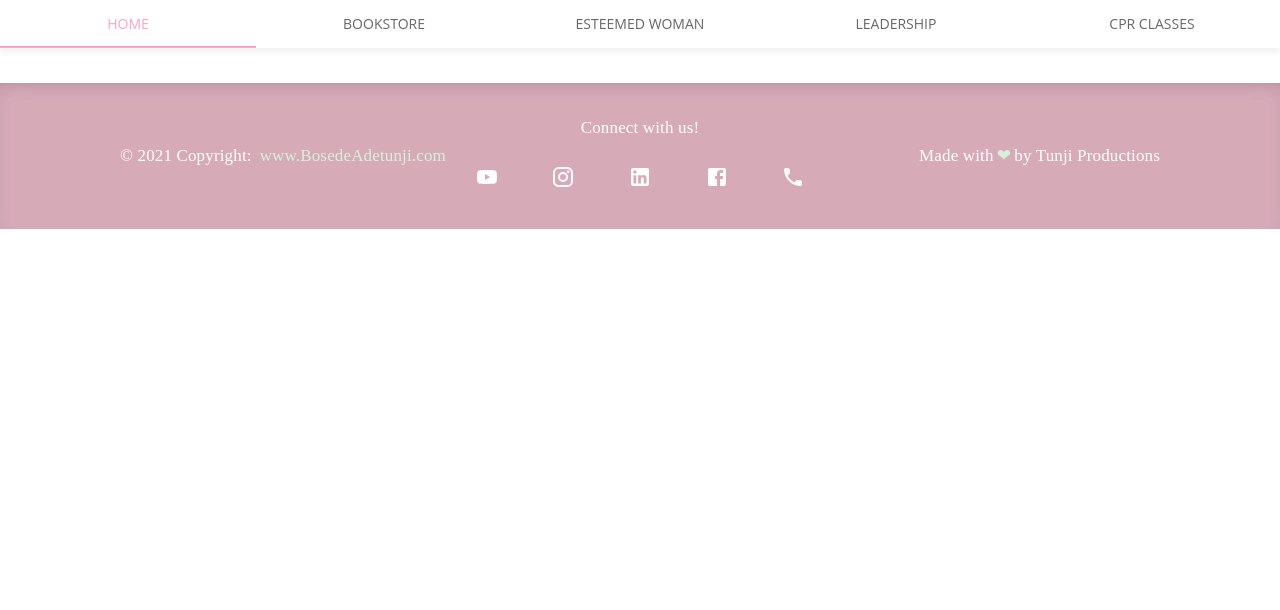
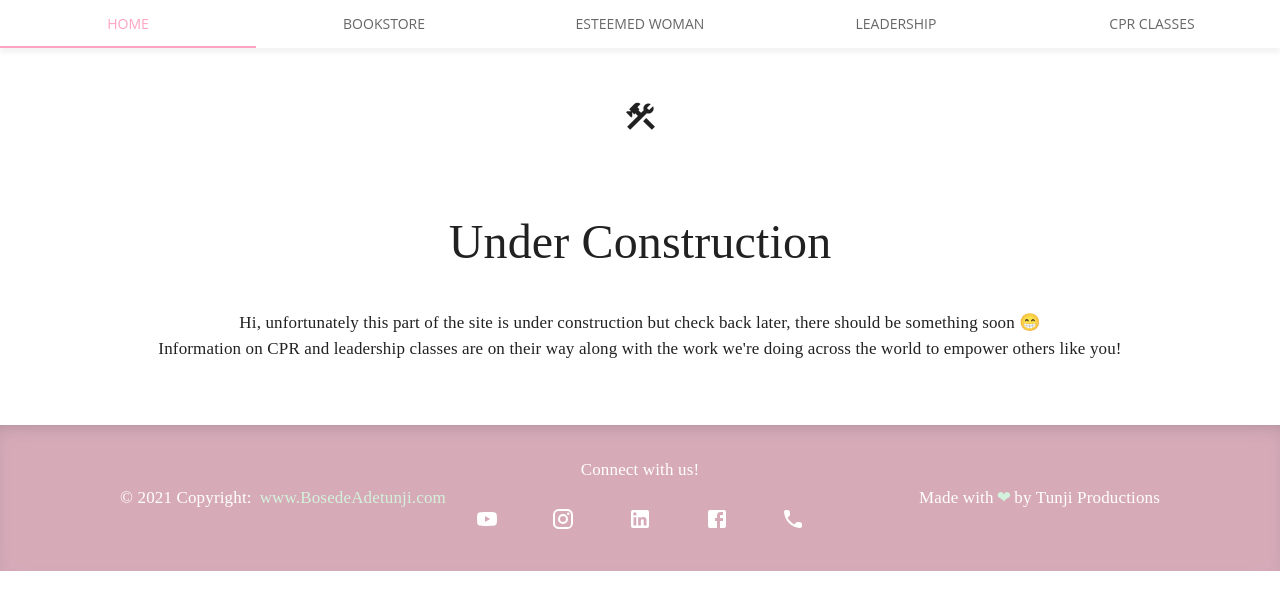
Before and after one commit to Guysnacho/besteemed, a Next.js app: page /cpr in a window 1280 px wide. Shown: the top 610 px of the page. Built offline with nearby package versions, Linux system fonts and the light colour scheme.

Commit message:
Add under construction message

```diff
--- /dev/null
+++ b/Components/Individual/UnderConstruction.tsx
@@ -0,0 +1,24 @@
+import ConstructionIcon from "@mui/icons-material/Construction";
+import { Grid, Typography } from "@mui/material";
+
+const UnderConstruction = () => {
+  return (
+    <Grid container>
+      <Grid item xs={12} sx={{ display: "flex", alignItems: "center", my: 5 }}>
+        <ConstructionIcon fontSize="large" sx={{ mx: "auto" }} />
+      </Grid>
+      <Grid item xs={12}>
+        <Typography variant="h3" textAlign="center" my={5}>
+          Under Construction
+        </Typography>
+        <Typography variant="body1" textAlign="center" my={5}>
+          Hi, unfortunately this part of the site is under construction but
+          check back later, there should be something soon 😁 <br /> Information
+          on CPR and leadership classes are on their way along with the work
+          we're doing across the world to empower others like you!
+        </Typography>
+      </Grid>
+    </Grid>
+  );
+};
+export default UnderConstruction;
--- a/pages/cpr.tsx
+++ b/pages/cpr.tsx
@@ -4,11 +4,14 @@
 
 import type { NextPage } from "next";
 import Head from "next/head";
+import UnderConstruction from "../Components/Individual/UnderConstruction";
 
 const Services: NextPage = () => {
   return (
     <div>
-      <Head> {/*Metadate of page*/}
+      <Head>
+        {" "}
+        {/*Metadate of page*/}
         <title>CPR - Bosede Adetunji</title>
         <meta
           name="description"
@@ -17,7 +20,9 @@ const Services: NextPage = () => {
         <link rel="icon" href="/favicon.ico" />
       </Head>
 
-      <main></main>
+      <main>
+        <UnderConstruction />
+      </main>
     </div>
   );
 };
--- a/pages/esteemed.tsx
+++ b/pages/esteemed.tsx
@@ -1,5 +1,6 @@
 import type { NextPage } from "next";
 import Head from "next/head";
+import UnderConstruction from "../Components/Individual/UnderConstruction";
 
 const Blog: NextPage = () => {
   return (
@@ -13,7 +14,9 @@ const Blog: NextPage = () => {
         <link rel="icon" href="/favicon.ico" />
       </Head>
 
-      <main></main>
+      <main>
+        <UnderConstruction />
+      </main>
     </div>
   );
 };
--- a/pages/index.tsx
+++ b/pages/index.tsx
@@ -11,7 +11,7 @@ import {
   Stack,
   Typography,
   useMediaQuery,
-  useTheme
+  useTheme,
 } from "@mui/material";
 import "keen-slider/keen-slider.min.css";
 import { useKeenSlider } from "keen-slider/react";
--- a/pages/leadership.tsx
+++ b/pages/leadership.tsx
@@ -4,6 +4,7 @@
 
 import type { NextPage } from "next";
 import Head from "next/head";
+import UnderConstruction from "../Components/Individual/UnderConstruction";
 
 const Services: NextPage = () => {
   return (
@@ -17,7 +18,9 @@ const Services: NextPage = () => {
         <link rel="icon" href="/favicon.ico" />
       </Head>
 
-      <main></main>
+      <main>
+        <UnderConstruction />
+      </main>
     </div>
   );
 };
```
